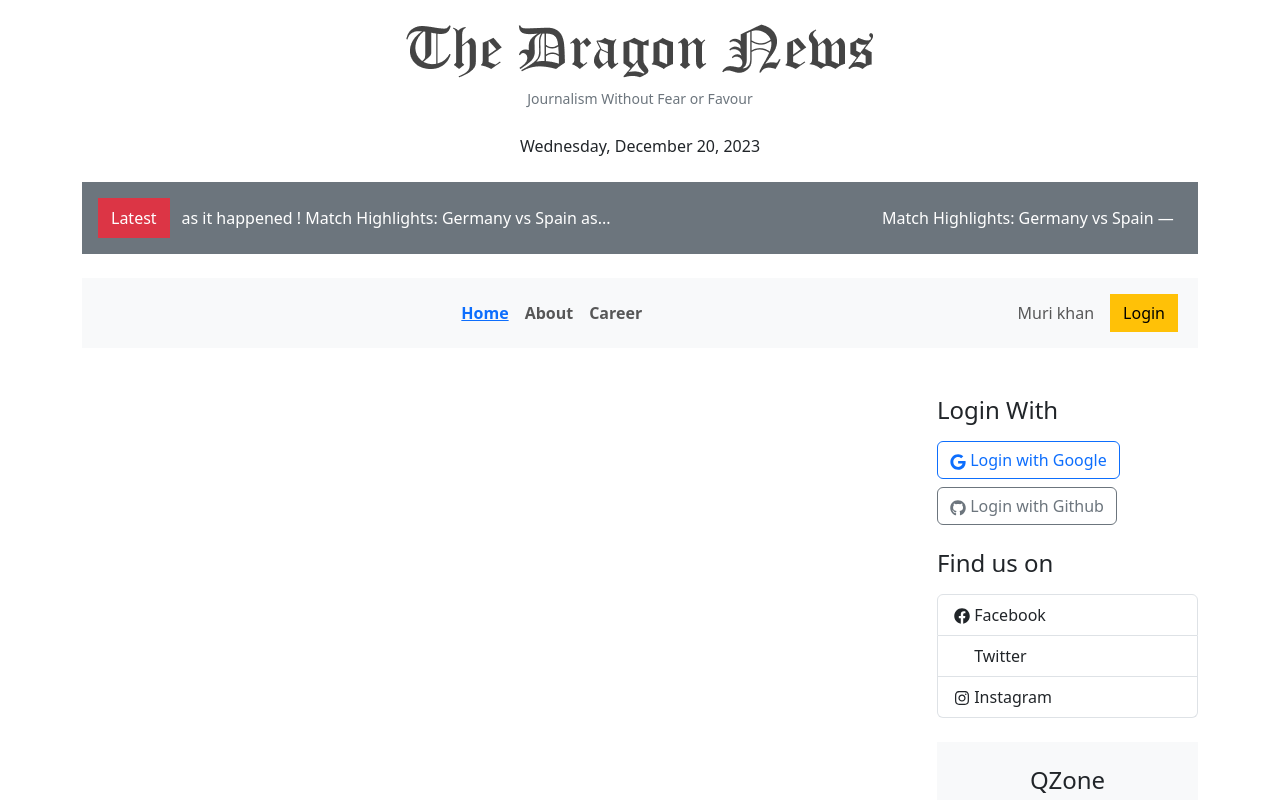
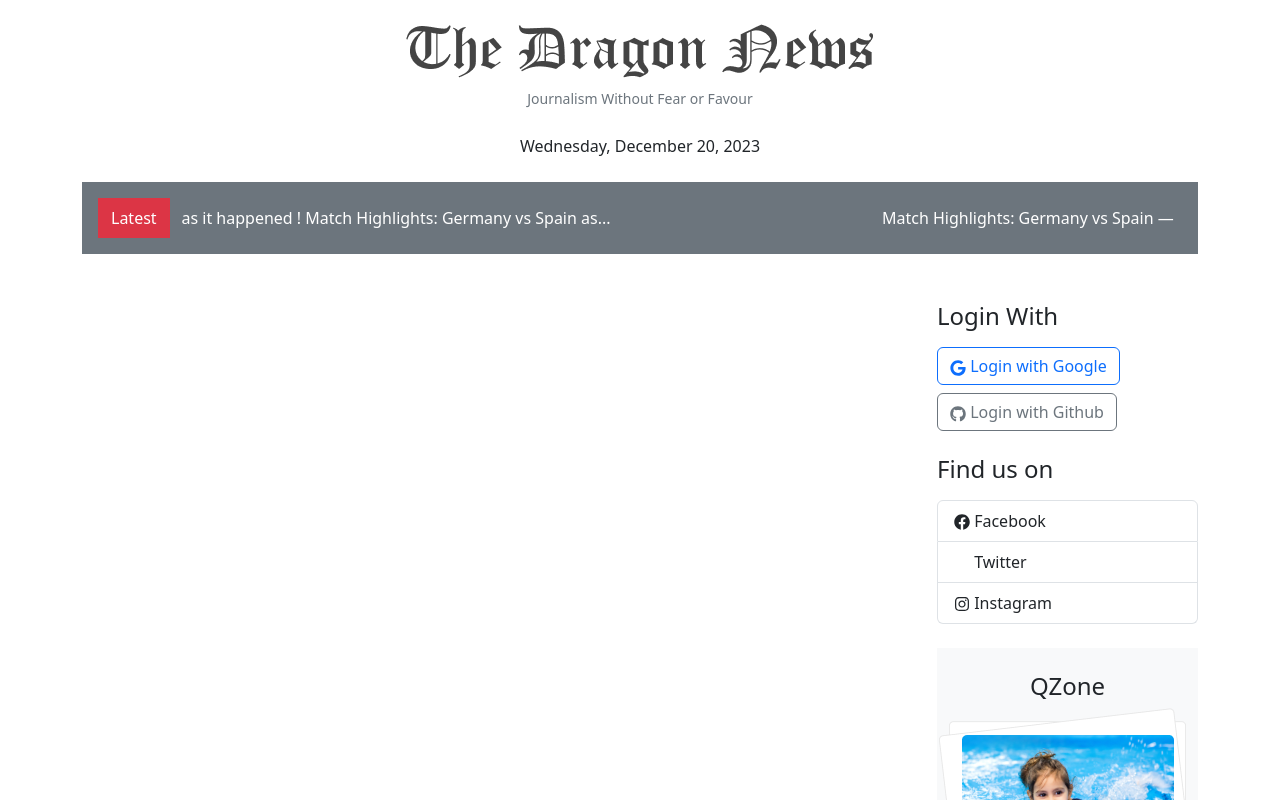
Before and after one commit to Foysalhossain/online-news-portal, a React (Vite) app: page /news in a window 1280 px wide. Shown: the top 800 px of the page. Built offline with nearby package versions, Linux system fonts and the light colour scheme; some icons are missing.

Commit message:
navigationbar component added

```diff
--- a/src/layouts/Main.jsx
+++ b/src/layouts/Main.jsx
@@ -4,11 +4,13 @@ import { Col, Container, Row } from 'react-bootstrap';
 import LeftNav from '../pages/Shared/LeftNav/LeftNav';
 import RightNav from '../pages/Shared/RightNav/RightNav';
 import { Outlet } from 'react-router-dom';
+import NavigationBar from '../pages/Shared/NavigationBar/NavigationBar';
 
 const Main = () => {
     return (
         <div>
             <Header />
+            <NavigationBar />
             <Container>
                 <Row>
                     <Col lg={3}>
--- a/src/pages/Shared/Header/Header.jsx
+++ b/src/pages/Shared/Header/Header.jsx
@@ -1,14 +1,11 @@
-import { Button, Container, Nav, Navbar } from 'react-bootstrap';
+import { Button, Container } from 'react-bootstrap';
 import logo from '../../../assets/logo.png';
 import moment from 'moment';
 import Marquee from "react-fast-marquee";
-import { Link } from 'react-router-dom';
-import { useContext } from 'react';
-import { AuthContext } from '../../../providers/AuthProvider';
+
 
 const Header = () => {
 
-    const { user } = useContext(AuthContext);
 
     return (
         <Container className='py-4'>
@@ -23,26 +20,7 @@ const Header = () => {
                     Match Highlights: Germany vs Spain — as it happened   !   Match Highlights: Germany vs Spain as...
                 </Marquee>
             </div>
-            <Navbar collapseOnSelect expand="lg" className="bg-body-tertiary mb-4">
-                <Container>
-                    <Navbar.Toggle aria-controls="responsive-navbar-nav" />
-                    <Navbar.Collapse id="responsive-navbar-nav">
-                        <Nav className="mx-auto fw-bold">
-                            <Nav.Link href="#features">
-                                <Link to='/'>Home</Link>
-                            </Nav.Link>
-                            <Nav.Link href="#pricing">About</Nav.Link>
-                            <Nav.Link href="#pricing">Career</Nav.Link>
-                        </Nav>
-                        <Nav className='d-flex align-items-center'>
-                            <Nav.Link href="#deets">{user.displayName}</Nav.Link>
-                            <Nav.Link eventKey={2} href="#memes">
-                                <Button variant="warning rounded-0">Login</Button>
-                            </Nav.Link>
-                        </Nav>
-                    </Navbar.Collapse>
-                </Container>
-            </Navbar>
+
         </Container>
     );
 };
--- /dev/null
+++ b/src/pages/Shared/NavigationBar/NavigationBar.jsx
@@ -0,0 +1,41 @@
+import { useContext } from "react";
+import { Button, Container, Nav, Navbar } from "react-bootstrap";
+import { FaUserCircle } from "react-icons/fa";
+import { Link } from "react-router-dom";
+import { AuthContext } from "../../../providers/AuthProvider";
+
+
+const NavigationBar = () => {
+    const {user} = useContext(AuthContext);
+    return (
+        <Container>
+            <Navbar collapseOnSelect expand="lg" className="bg-body-tertiary mb-4">
+                <Container>
+                    <Navbar.Toggle aria-controls="responsive-navbar-nav" />
+                    <Navbar.Collapse id="responsive-navbar-nav">
+                        <Nav className="mx-auto fw-bold">
+                            <Nav.Link href="#features">
+                                <Link to='/'>Home</Link>
+                            </Nav.Link>
+                            <Nav.Link href="#pricing">About</Nav.Link>
+                            <Nav.Link href="#pricing">Career</Nav.Link>
+                        </Nav>
+                        <Nav className='d-flex align-items-center'>
+                            {user &&
+                                <Nav.Link href="#deets"><FaUserCircle className='fs-2' /></Nav.Link>
+                            }
+                            <Nav.Link eventKey={2} href="#memes">
+                                {user ?
+                                    <Link><Button variant="warning rounded-0">Logout</Button></Link> :
+                                    <Link><Button variant="warning rounded-0">Login</Button></Link>
+                                }
+                            </Nav.Link>
+                        </Nav>
+                    </Navbar.Collapse>
+                </Container>
+            </Navbar>
+        </Container>
+    );
+};
+
+export default NavigationBar;
```
